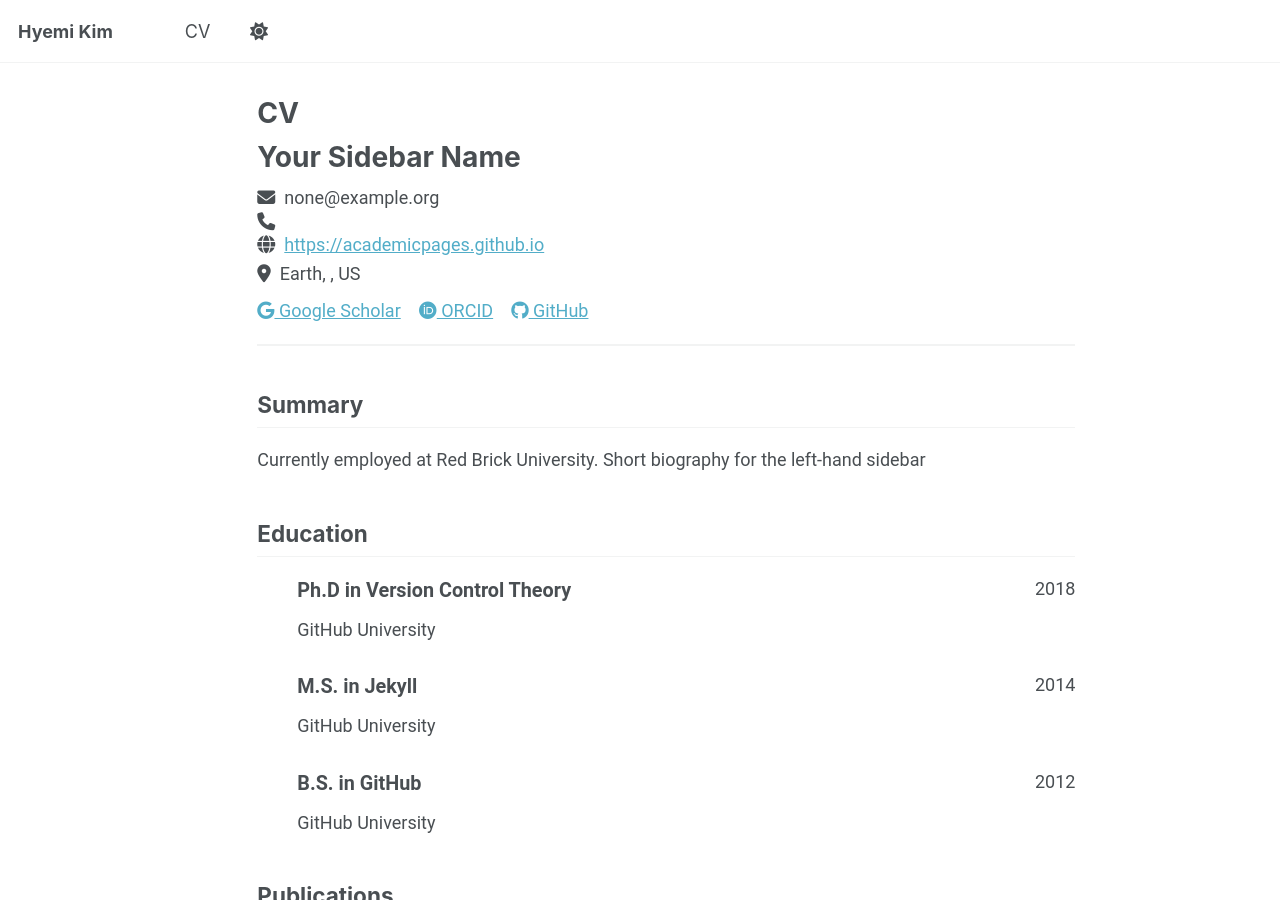
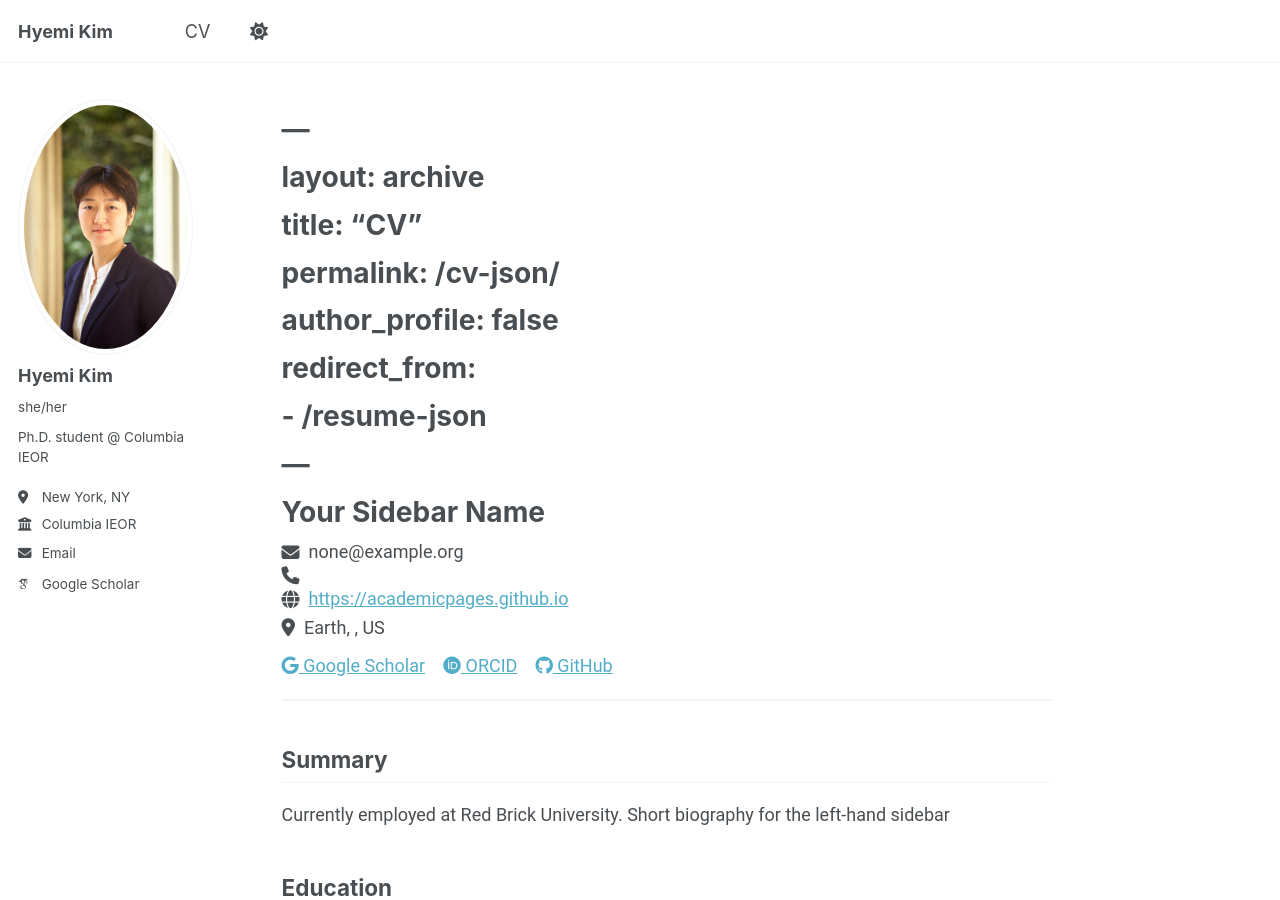
Before and after one commit to HyemiK1m/hyemik1m.github.io, a Jekyll site: the page built from _pages/cv-json.md, in a window 1280 px wide and 900 px high. Built offline with Jekyll 4.4.1, drawn with Linux system fonts in a browser that asks for light colours; some web fonts are replaced; our own code applies the rules of GitHub Pages for plain Markdown files; a script that is not in the unit is left out.

Commit message:
Comment out front matter in cv-json.md
Comment out front matter in cv-json.md

```diff
--- a/_pages/cv-json.md
+++ b/_pages/cv-json.md
@@ -1,11 +1,11 @@
----
-layout: archive
-title: "CV"
-permalink: /cv-json/
-author_profile: false
-redirect_from:
-  - /resume-json
----
+# ---
+# layout: archive
+# title: "CV"
+# permalink: /cv-json/
+# author_profile: false
+# redirect_from:
+#   - /resume-json
+# ---
 
 {% include base_path %}
 
```
